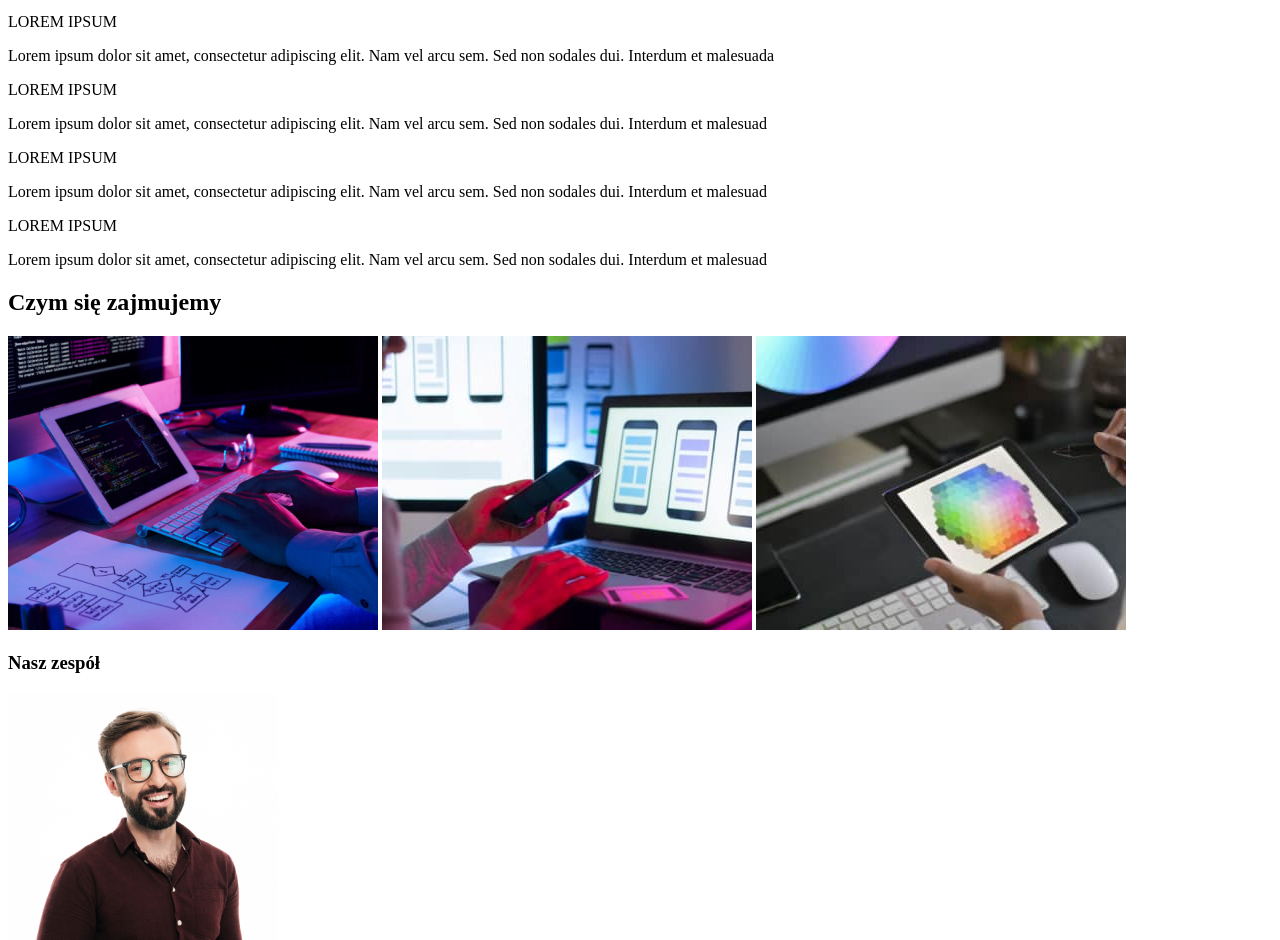
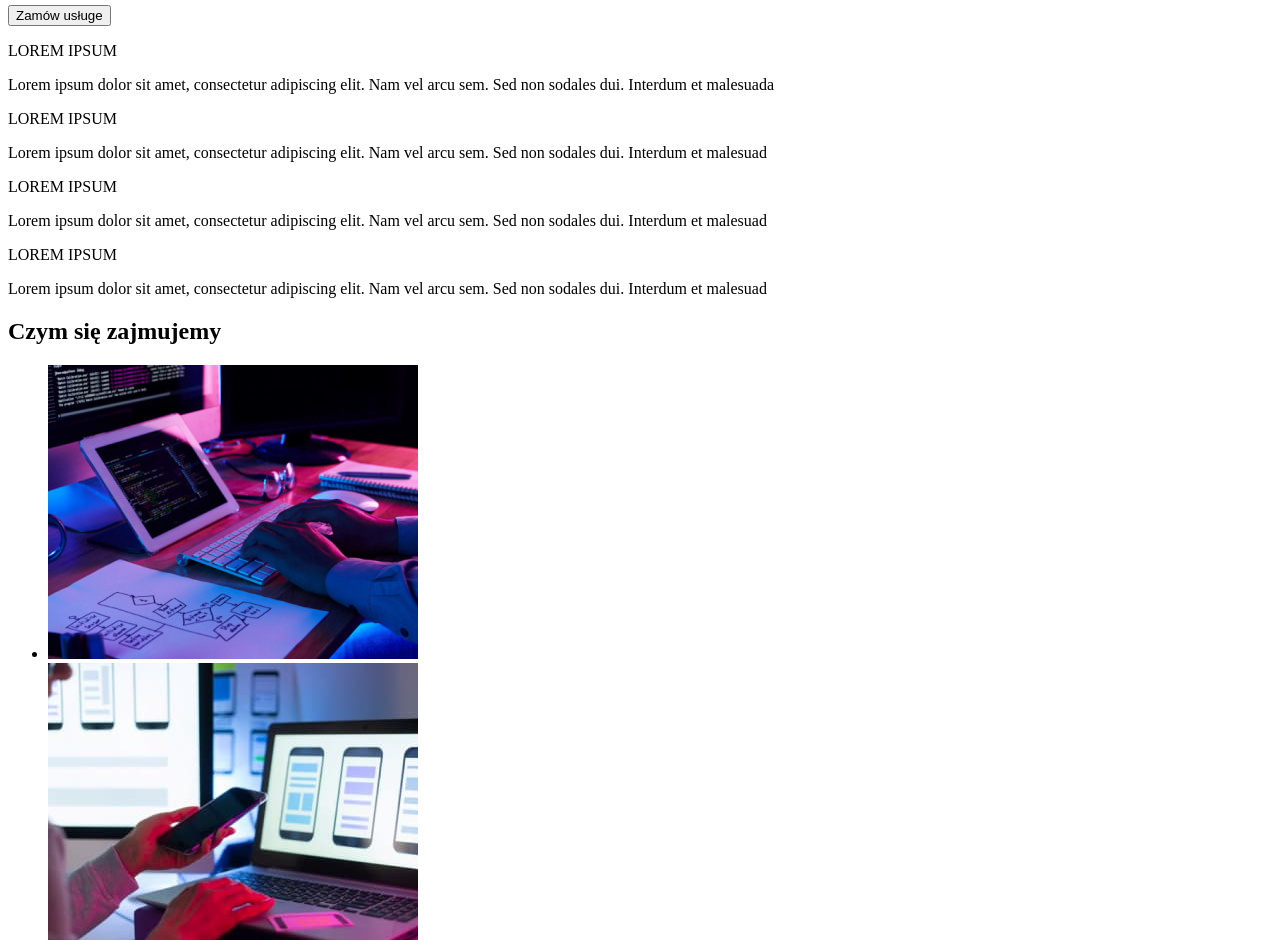
Before and after one commit to IhorPetriv88/goit-markup-hw-01, a plain HTML site: page index.html in a window 1280 px wide. Shown: the part 213-1153 px from the top of the page. Drawn offline with Linux system fonts and the light colour scheme.

Commit message:
Update index.html
Raplace all problems

```diff
--- a/index.html
+++ b/index.html
@@ -6,9 +6,11 @@
 </head>
 <body>
     <header>
+        <ul>
+            <li><a href="webstudio">webstudio</a></li>
+        </ul>
         <nav>
             <ul>
-<li><a href="webstudio">webstudio</a></li>
                 <li><a href="agencja">agencja</a></li>
                 <li><a href="portfolio">portfolio</a></li>
                 <li><a href="kontakt">kontakt</a></li>
@@ -16,12 +18,10 @@
         </nav>
         <a href="mailto:info@devstudio.com">info@devstudio.com</a>
         <a href="tel:+48111111111">+48 111 111 111</a>
-<article>
+    </header>
+    <main>
         <h1>EFEKTYWNE ROZWIĄZANIA DLA WASZEGO BIZNESU</h1>
         <button type="button">Zamów usługe</button>
-</article>
-</header>
-<main>
         <p>LOREM IPSUM</p>
         <p>Lorem ipsum dolor sit amet, consectetur
             adipiscing elit. Nam vel arcu sem. Sed
@@ -45,49 +45,26 @@ non sodales dui. Interdum et malesuad
         <section>
             <div>
                 <h2>Czym się zajmujemy</h2>
-<img
-src="images/img2.jpg"
-alt="hands and keyboard"
-width="370" />
-<img
-src="images/img3.jpg"
-alt="hands and iphone"
-width="370"
-/>
-<img
-src="images/box1.jpg"
-alt="hands and ipad"
-width="370"
-/>
+                <ul>
+                    <li><img src="images/img2.jpg" alt="hands and keyboard" width="370" /></li>
+                    <li><img src="images/img3.jpg" alt="hands and iphone" width="370" /></li>
+                    <li><img src="images/box1.jpg" alt="hands and ipad" width="370" /></li>
+                </ul>
             </div>
+        </section>
+        <section>
             <div>
                 <h3>Nasz zespół</h3>
-<img
-src="images/man.jpg"
-alt="Product Designer"
-width="270"
-/>
+                <img src="images/man.jpg" alt="Product Designer" width="270" />
                 <p>John Doe</p>
                 <p>Product Designer</p>
-<img
-src="images/girl.jpg"
-alt="Frontend Developer"
-width="270"
-/>
+                <img src="images/girl.jpg" alt="Frontend Developer" width="270" />
                 <p>John Doe</p>
                 <p>Frontend Developer</p>
-<img
-src="images/man2.jpg"
-alt="Marketing"
-width="270"
-/>
+                <img src="images/man2.jpg" alt="Marketing" width="270" />
                 <p>John Doe</p>
                 <p>Marketing</p>
-<img
-src="images/man3.jpg"
-alt="UI Designer"
-width="270"
-/>
+                <img src="images/man3.jpg" alt="UI Designer" width="270" />
                 <p>John Doe</p>
                 <p>UI Designer</p>
             </div>
@@ -95,11 +72,13 @@ width="270"
     </main>
     <footer>
         <p>WebStudio</p>
+        <div>
             <address>
                 m. Warszawa, Aleje Jerozolimskie 21
                 <a href="mailto:info@devstudio.com">info@devstudio.com</a>
                 <a href="tel:+48111111111">+48 111 111 111</a>
             </address>
+        </div>
     </footer>
 </body>
 </html>
```
Lines whose indentation alone changed are shown as unchanged.
